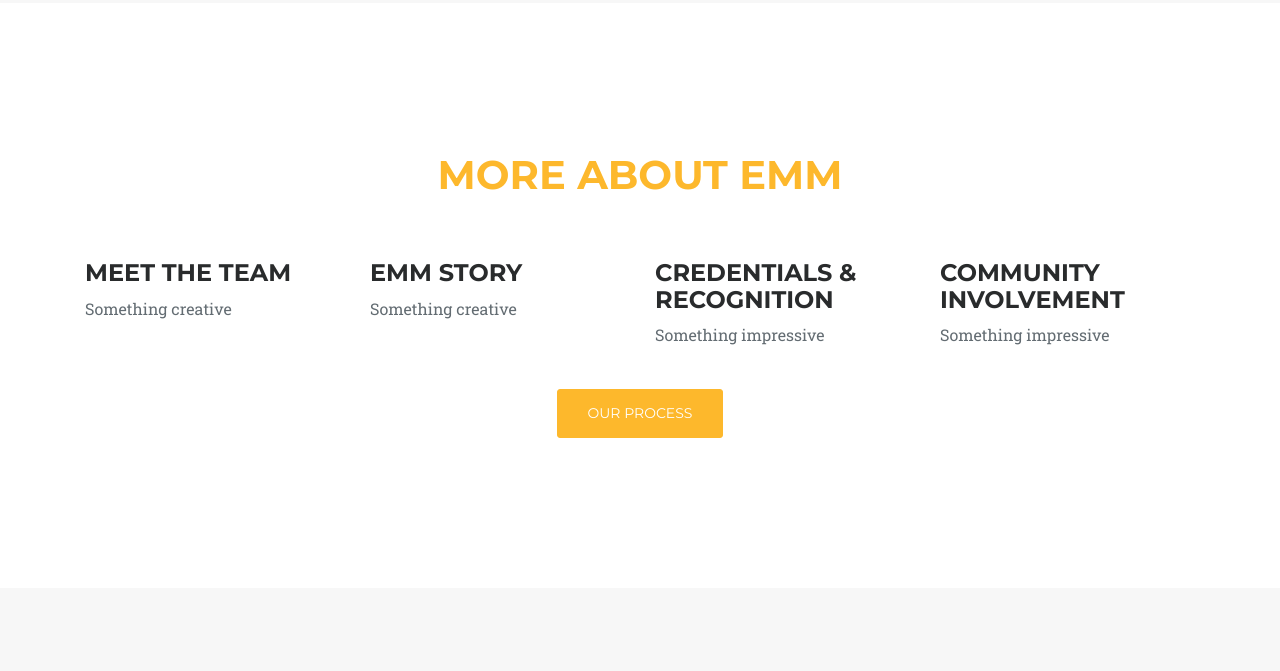
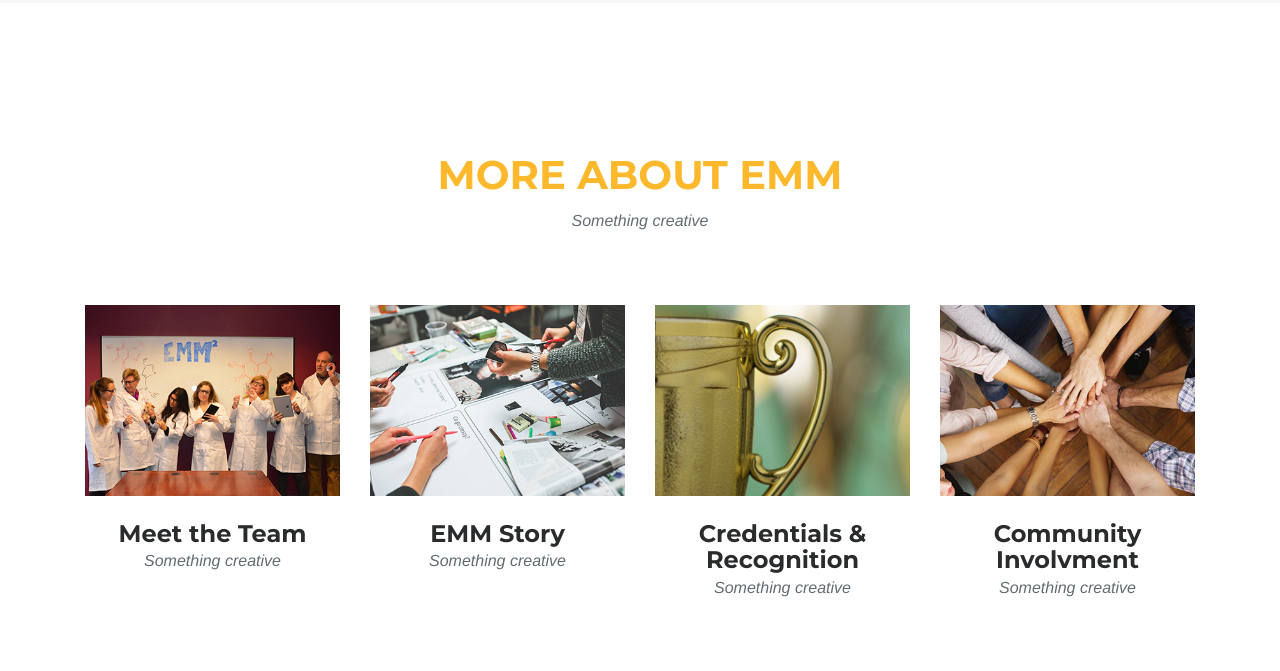
Before and after one commit to honghaobi/extra_mile_marketing, a plain HTML site: page about.html in a window 1280 px wide. Shown: the part 2469-3140 px from the top of the page. Drawn offline with nearby package versions, Linux system fonts and the light colour scheme; a web font is replaced by a local one.

```diff
--- a/about.html
+++ b/about.html
@@ -54,7 +54,7 @@
                     <li class="nav-item dropdown">
                       <a class="nav-link page-scroll" href="about.html">About EMM</a>
                       <ul class="dropdown-menu">
-                        <li><a href="about.html">Main About Page</a></li>
+                        <li><a href="about.html">About Page</a></li>
                         <li><a href="#">Meet The Team</a></li>
                         <li><a href="#">EMM Story</a></li>
                         <li><a href="#">Credentials/Recognition</a></li>
@@ -204,26 +204,25 @@
         </div>
     </section>
 
-
-    <section id="process">
+    <section id="portfolio">
         <div class="container">
             <div class="row">
                 <div class="col-lg-12 text-center">
                     <h2 class="section-heading" id="hl-y">MORE ABOUT EMM</h2>
-                    <br>
+                    <h3 class="section-subheading text-muted">Something creative</h3>
                 </div>
             </div>
-
             <div class="row">
                 <div class="col-md-3 col-sm-6 portfolio-item">
                     <a href="#portfolioModal1" class="portfolio-link" data-toggle="modal">
                         <div class="portfolio-hover">
                             <div class="portfolio-hover-content">
+                                <i class="fa fa-plus fa-3x"></i>
                             </div>
                         </div>
-                        <img src="/wp-content/uploads/2017/02/Meet_the_EMM_Team.jpg" class="img-fluid" alt="">
+                        <img src="img/about/01-thumbnail.jpg" class="img-fluid" alt="">
                     </a>
-                    <div class="portfolio-caption">
+                    <div class="portfolio-caption" id="bg-y">
                         <h4>Meet the Team</h4>
                         <p class="text-muted">Something creative</p>
                     </div>
@@ -232,11 +231,12 @@
                     <a href="#portfolioModal2" class="portfolio-link" data-toggle="modal">
                         <div class="portfolio-hover">
                             <div class="portfolio-hover-content">
+                                <i class="fa fa-plus fa-3x"></i>
                             </div>
                         </div>
-                        <img src="/wp-content/uploads/2017/02/EMM-story.jpg" class="img-fluid" alt="">
+                        <img src="img/about/02-thumbnail.jpg" class="img-fluid" alt="">
                     </a>
-                    <div class="portfolio-caption">
+                    <div class="portfolio-caption" id="bg-y">
                         <h4>EMM Story</h4>
                         <p class="text-muted">Something creative</p>
                     </div>
@@ -245,33 +245,29 @@
                     <a href="#portfolioModal3" class="portfolio-link" data-toggle="modal">
                         <div class="portfolio-hover">
                             <div class="portfolio-hover-content">
+                                <i class="fa fa-plus fa-3x"></i>
                             </div>
                         </div>
-                        <img src="/wp-content/uploads/2017/02/EMM-credentials-recognition.jpg" class="img-fluid" alt="">
+                        <img src="img/about/03-thumbnail.jpg" class="img-fluid" alt="">
                     </a>
-                    <div class="portfolio-caption">
+                    <div class="portfolio-caption" id="bg-y">
                         <h4>Credentials & Recognition</h4>
-                        <p class="text-muted">Something impressive</p>
+                        <p class="text-muted">Something creative</p>
                     </div>
                 </div>
-		<div class="col-md-3 col-sm-6 portfolio-item">
-                    <a href="#portfolioModal3" class="portfolio-link" data-toggle="modal">
+                <div class="col-md-3 col-sm-6 portfolio-item">
+                    <a href="#portfolioModal4" class="portfolio-link" data-toggle="modal">
                         <div class="portfolio-hover">
                             <div class="portfolio-hover-content">
+                                <i class="fa fa-plus fa-3x"></i>
                             </div>
                         </div>
-                        <img src="/wp-content/uploads/2017/02/EMM-CommunityInvolvement.jpg" class="img-fluid" alt="">
+                        <img src="img/about/04-thumbnail.jpg" class="img-fluid" alt="">
                     </a>
-                    <div class="portfolio-caption">
-                        <h4>Community Involvement</h4>
-                        <p class="text-muted">Something impressive</p>
+                    <div class="portfolio-caption" id="bg-y">
+                        <h4>Community Involvment</h4>
+                        <p class="text-muted">Something creative</p>
                     </div>
-                </div>
-            </div>
-            <div class="row">
-                <div class="col-lg-12 text-center">
-                  <br>
-                    <a href="" class="btn btn-lg">Our Process</a>
                 </div>
             </div>
         </div>
--- a/css/style.css
+++ b/css/style.css
@@ -152,7 +152,7 @@ h1, h2, h3, h4, h5, h6 {
 }
 
 #mainNav .container .navbar-nav .nav-item .nav-link:hover, #mainNav .container .navbar-nav .nav-item .nav-link.active {
-    color: #002050;
+    color: #710000;
 }
 
 @media (min-width: 992px) {
```
Also changed, not shown: index.html (+1 -0 lines), img/about/01-thumbnail.jpg (added), img/about/02-thumbnail.jpg (added), img/about/03-thumbnail.jpg (added), img/about/04-thumbnail.jpg (added), img/portfolio/01-full.jpg (deleted), img/portfolio/01-thumbnail.jpg (deleted), img/portfolio/02-full.jpg (deleted), img/portfolio/02-thumbnail.jpg (deleted), img/portfolio/03-full.jpg (deleted), img/portfolio/03-thumbnail.jpg (deleted), 1 other file.
